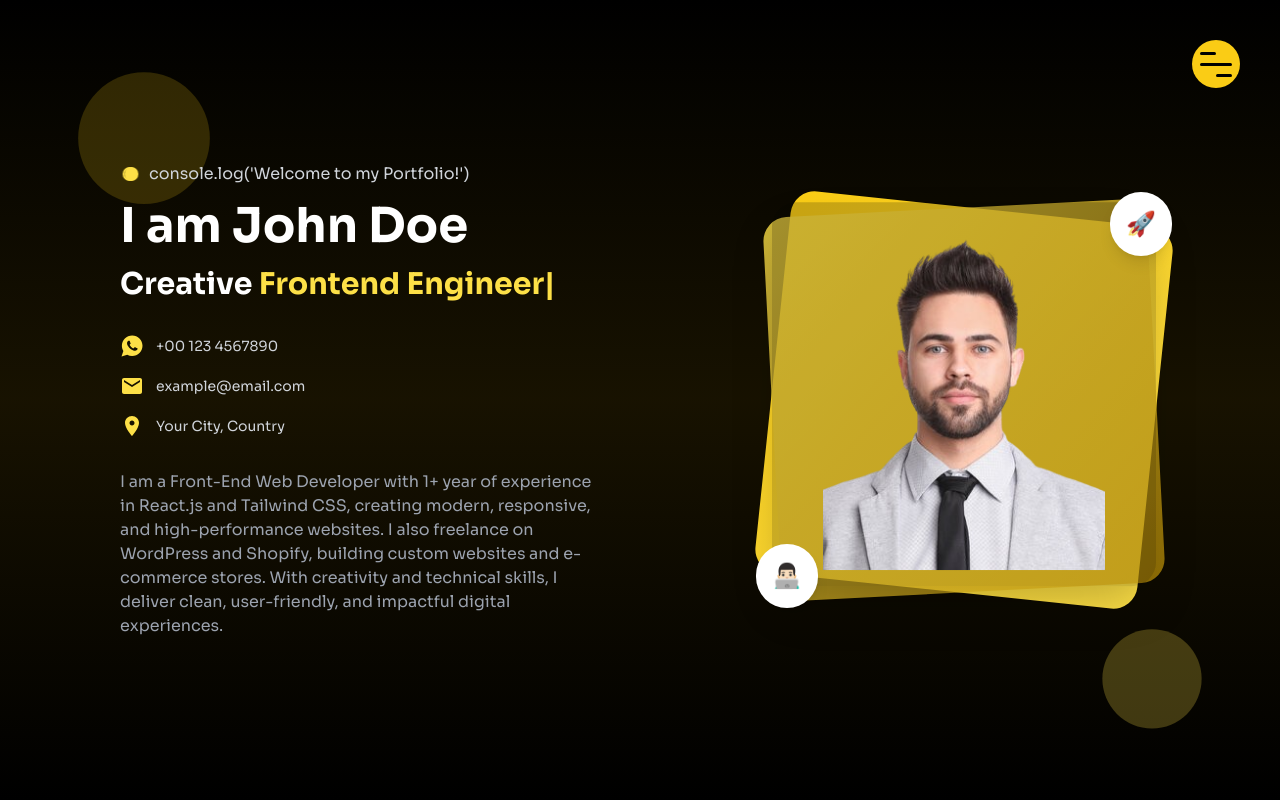
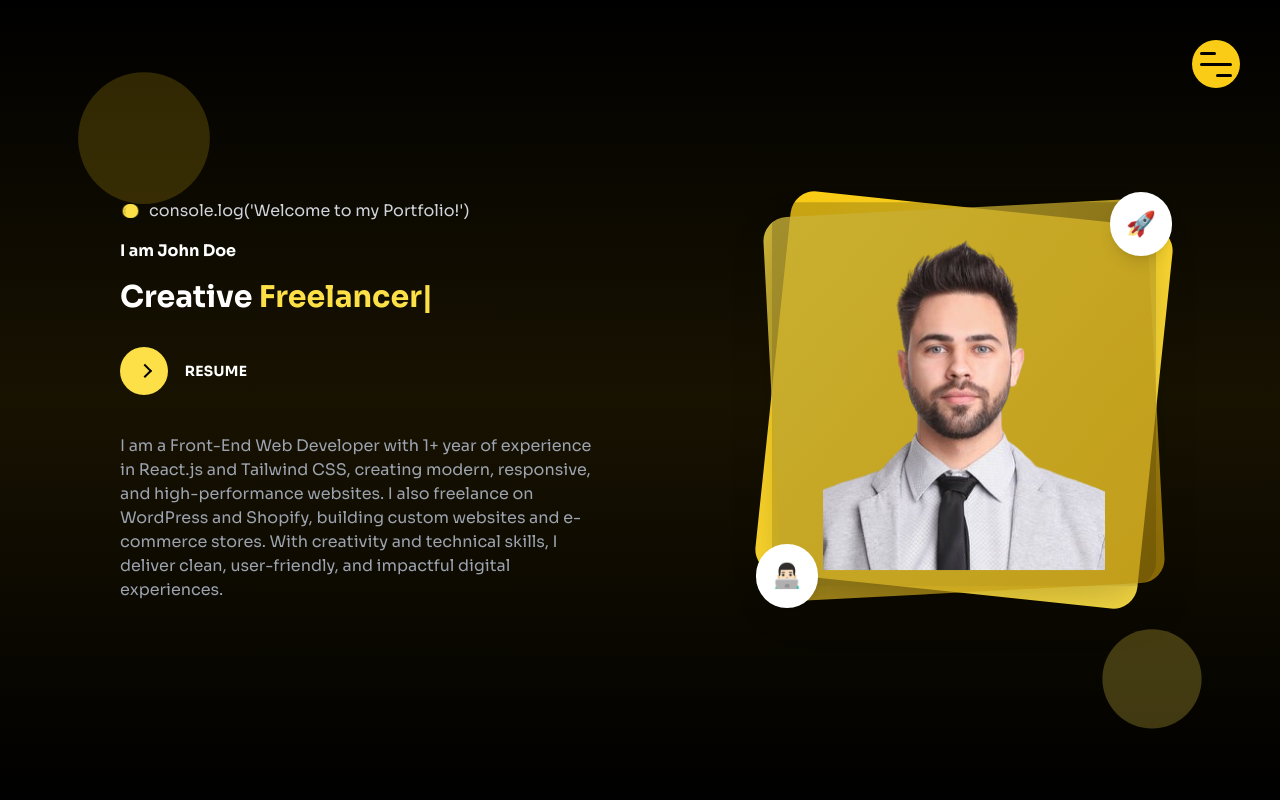
Before and after one commit to subhanrizwan/Portfolio01, a React (Vite) app: page / in a window 1280 px wide. Shown: the top 800 px of the page. Built offline with nearby package versions, Linux system fonts and the light colour scheme.

Commit message:
almost done

```diff
--- a/src/components/AboutSection.jsx
+++ b/src/components/AboutSection.jsx
@@ -9,7 +9,7 @@ import GridViewIcon from "@mui/icons-material/GridView";
 import ScreenshotMonitorIcon from "@mui/icons-material/ScreenshotMonitor";
 import { motion } from "framer-motion";
 
-export default function AboutSection() {
+  // Services Offered
   const services = [
     {
       icon: <FlipToFrontIcon className="w-8 h-8" />,
@@ -45,6 +45,8 @@ export default function AboutSection() {
       description: "Company profile & services websites",
     },
   ];
+
+export default function AboutSection() {
 
   return (
     <section
--- a/src/components/ContactSection.jsx
+++ b/src/components/ContactSection.jsx
@@ -1,11 +1,11 @@
 "use client";
+import { Phone, Email, LocationOn } from "@mui/icons-material";
+import { IoLogoWhatsapp, IoIosSend } from "react-icons/io";
 import { Link, TextField, Button } from "@mui/material";
+import Socialicons from "../components/SocialIcon.jsx";
 import Image from "../assets/images/profile.png";
-import Socialicons from "../components/SocialIcon.jsx";
 import { useRef, useState } from "react";
 import emailjs from "@emailjs/browser";
-import { Phone, Email, LocationOn } from "@mui/icons-material";
-import { IoLogoWhatsapp, IoIosSend } from "react-icons/io";
 import { motion } from "framer-motion";
 
 export default function ContactSection() {
@@ -15,13 +15,12 @@ export default function ContactSection() {
   const [message, setMessage] = useState("");
 
   const Details = {
-    name: "I am John Doe",
-    position: "Web Developer",
     phone: "+00 123 4567890",
     email: "example@email.com",
     address: "Your City, Country",
-    description:
-      "I am a Front-End Web Developer with 1+ year of experience in React.js and Tailwind CSS...",
+    github: "https://github.com/yourusername",
+    linkedin: "https://linkedin.com/in/yourusername",
+    email: "example@email.com"
   };
 
   const form = useRef();
@@ -56,7 +55,11 @@ export default function ContactSection() {
   // Animation Variants
   const fadeInUp = {
     hidden: { opacity: 0, y: 50 },
-    visible: { opacity: 1, y: 0, transition: { duration: 0.6, ease: "easeOut" } },
+    visible: {
+      opacity: 1,
+      y: 0,
+      transition: { duration: 0.6, ease: "easeOut" },
+    },
   };
 
   return (
@@ -65,14 +68,22 @@ export default function ContactSection() {
       className="relative py-12 md:py-20 px-6 md:px-12 lg:px-24 bg-gradient-to-b from-black via-yellow-500/10 to-black"
     >
       {/* Decorative circles */}
-      <div className="absolute top-10 left-4 w-20 h-20 bg-yellow-400/30 rounded-full opacity-60 animate-bounce" style={{ animationDuration: "3s" }} />
-      <div className="absolute bottom-10 right-4 w-16 h-16 bg-yellow-300/40 rounded-full opacity-60 animate-bounce delay-1000" style={{ animationDuration: "3s" }} />
-      <div className="absolute top-1/2 left-2 w-12 h-12 bg-yellow-500/20 rounded-full opacity-50 animate-bounce" style={{ animationDuration: "4s" }} />
+      <div
+        className="absolute top-10 left-4 w-20 h-20 bg-yellow-400/30 rounded-full opacity-60 animate-bounce"
+        style={{ animationDuration: "3s" }}
+      />
+      <div
+        className="absolute bottom-10 right-4 w-16 h-16 bg-yellow-300/40 rounded-full opacity-60 animate-bounce delay-1000"
+        style={{ animationDuration: "3s" }}
+      />
+      <div
+        className="absolute top-1/2 left-2 w-12 h-12 bg-yellow-500/20 rounded-full opacity-50 animate-bounce"
+        style={{ animationDuration: "4s" }}
+      />
       <div className="absolute top-1/4 right-2 w-8 h-8 bg-yellow-400/25 rounded-full opacity-40 animate-pulse delay-500" />
 
       <div className="max-w-7xl mx-auto">
         <div className="grid grid-cols-1 lg:grid-cols-2 gap-16">
-
           {/* Left Info */}
           <motion.div
             variants={fadeInUp}
@@ -99,7 +110,9 @@ export default function ContactSection() {
               </div>
               <div className="flex items-center gap-3">
                 <Email className="text-yellow-300 text-2xl" />
-                <span className="text-gray-300 text-sm break-all">{Details.email}</span>
+                <span className="text-gray-300 text-sm break-all">
+                  {Details.email}
+                </span>
               </div>
               <div className="flex items-center gap-3">
                 <LocationOn className="text-yellow-300 text-2xl" />
@@ -132,7 +145,10 @@ export default function ContactSection() {
                   sx: { borderBottom: "1px solid #4b5563", color: "white" },
                 }}
                 InputLabelProps={{
-                  sx: { color: "#9ca3af", "&.Mui-focused": { color: "#facc15" } },
+                  sx: {
+                    color: "#9ca3af",
+                    "&.Mui-focused": { color: "#facc15" },
+                  },
                 }}
               />
               <TextField
@@ -148,7 +164,10 @@ export default function ContactSection() {
                   sx: { borderBottom: "1px solid #4b5563", color: "white" },
                 }}
                 InputLabelProps={{
-                  sx: { color: "#9ca3af", "&.Mui-focused": { color: "#facc15" } },
+                  sx: {
+                    color: "#9ca3af",
+                    "&.Mui-focused": { color: "#facc15" },
+                  },
                 }}
               />
               <TextField
@@ -160,12 +179,27 @@ export default function ContactSection() {
                 rows={8}
                 fullWidth
                 InputProps={{
-                  sx: { color: "white", "& .MuiOutlinedInput-notchedOutline": { borderColor: "#4b5563" } },
+                  sx: {
+                    color: "#4b5563",
+                    "& .MuiOutlinedInput-notchedOutline": {
+                      borderColor: "#4b5563",
+                    },
+                    "&:hover .MuiOutlinedInput-notchedOutline": {
+                      borderColor: "#4b5563",
+                    },
+                    "&.Mui-focused .MuiOutlinedInput-notchedOutline": {
+                      border: " 1px solid #4b5563"
+                    },
+                  },
                 }}
                 InputLabelProps={{
-                  sx: { color: "#9ca3af", "&.Mui-focused": { color: "#facc15" } },
+                  sx: {
+                    color: "#9ca3af",
+                    "&.Mui-focused": { color: "#facc15" }, // label ka color focus par yellow
+                  },
                 }}
               />
+
               <Button
                 type="submit"
                 className="gap-x-2 !px-8 !py-3"
@@ -192,10 +226,13 @@ export default function ContactSection() {
         >
           <div className="flex flex-col md:flex-row justify-between items-center">
             <div className="text-gray-400 mb-4 md:mb-0">
-              © {new Date().getFullYear()} <span className="font-semibold">John Doe</span> — All rights reserved.
+              © {new Date().getFullYear()}{" "}
+              <span className="font-semibold">John Doe</span> — All rights
+              reserved.
             </div>
             <p className="flex gap-x-3 cursor-pointer">
-              {["Home", "About", "Skills", "Portfolio", "Contact"].map((data) => (
+              {["Home", "About", "Skills", "Portfolio", "Contact"].map(
+                (data) => (
                   <Link
                     key={data}
                     onClick={() => scrollToSection(data.toLowerCase())}
@@ -203,7 +240,8 @@ export default function ContactSection() {
                   >
                     {data}
                   </Link>
-              ))}
+                )
+              )}
             </p>
           </div>
         </motion.div>
--- a/src/components/EducationSection.jsx
+++ b/src/components/EducationSection.jsx
@@ -1,12 +1,32 @@
 "use client";
 import { motion } from "framer-motion";
 import Heading from "./Heading";
-// import fadeInUp from "./SkillsSection";
+
+// Education Information
+const educationData = [
+  {
+    id: 1,
+    degree: "Bachelor in Computer Science",
+    institution: "ABC University",
+    duration: "2022 - Present",
+  },
+  {
+    id: 2,
+    degree: "High School Diploma",
+    institution: "XYZ College",
+    duration: "2020 - 2022",
+  },
+];
+
 export default function EducationSection() {
   // animation variants
   const fadeInUp = {
     hidden: { opacity: 0, y: 50 },
-    visible: { opacity: 1, y: 0, transition: { duration: 0.6, ease: "easeOut" } }
+    visible: {
+      opacity: 1,
+      y: 0,
+      transition: { duration: 0.6, ease: "easeOut" },
+    },
   };
   return (
     <section className="py-12 md:py-20 px-4 md:px-6 lg:px-12 bg-gradient-to-b from-black via-yellow-500/10 to-black">
@@ -23,8 +43,9 @@ export default function EducationSection() {
             <div className="relative">
               <div className="space-y-3">
                 {/* Experience Item 1 */}
+                {educationData.map((item) => (
                   <motion.div
-              className="relative flex items-center hover:scale-[1.02] duration-[0.8s]"
+                    className="relative flex items-center hover:!scale-[1.02] duration-[0.8s]"
                     variants={fadeInUp}
                     initial="hidden"
                     whileInView="visible"
@@ -34,46 +55,21 @@ export default function EducationSection() {
                       <div className="flex justify-between items-center flex-wrap backdrop-blur-10 bg-white/10 border border-white/10 p-6 lg:p-8 rounded-lg shadow-lg text-left">
                         <div className="">
                           <p className="text-yellow-300 font-medium mb-3">
-                        BS Computer Science
+                            {item.degree}
                           </p>
                           <h3 className="text-xl lg:text-2xl font-bold mb-2 text-white mt-2">
-                        Sindh Madressatul Islam University
+                            {item.institution}
                           </h3>
                         </div>
                         <div className="">
                           <span className="text-yellow-300 text-sm font-medium">
-                        2023 - Present
+                            {item.duration}
                           </span>
                         </div>
                       </div>
                     </div>
                   </motion.div>
-              {/* Experience Item 3 - Left */}
-              <motion.div
-              className="relative flex items-center hover:scale-[1.02] duration-[0.8s]"
-              variants={fadeInUp}
-              initial="hidden"
-              whileInView="visible"
-              viewport={{ once: false, amount: 0.3 }}
-            >
-                <div className="flex-1">
-                  <div className="flex justify-between items-center flex-wrap backdrop-blur-10 bg-white/10 border border-white/10 p-6 lg:p-8 rounded-lg shadow-lg text-left">
-                    <div className="">
-                      <p className="text-yellow-300 font-medium mb-3">
-                        Intermediate
-                      </p>
-                      <h3 className="text-xl lg:text-2xl font-bold mb-2 text-white mt-2">
-                        Govt. Science Islamia College
-                      </h3>
-                    </div>
-                    <div className="">
-                      <span className="text-yellow-300 text-sm font-medium">
-                        2020 - 2022
-                      </span>
-                    </div>
-                  </div>
-                </div>
-              </motion.div>
+                ))}
               </div>
             </div>
           </div>
--- a/src/components/HeroSection.jsx
+++ b/src/components/HeroSection.jsx
@@ -1,21 +1,23 @@
 "use client";
 import Rectangle from "./Rectangle";
 import Image from "../assets/images/profile.png";
-import { IoLogoWhatsapp } from "react-icons/io";
-import { Email, LocationOn } from "@mui/icons-material";
 import { TypeAnimation } from "react-type-animation";
 import { motion } from "framer-motion";
+import { Tooltip } from "@mui/material";
 
+// Personal Details
 const Details = {
   welcome: "console.log('Welcome to my Portfolio!')",
   name: "I am John Doe",
   ima: "Creative ",
-  position: "Web Developer",
-  phone: "+00 123 4567890",
-  email: "example@email.com",
-  address: "Your City, Country",
+  position1: "Web Developer",
+  position2: "React Js Developer",
+  position3: "Freelancer",
+  ProfileImage: Image,
   description:
     "I am a Front-End Web Developer with 1+ year of experience in React.js and Tailwind CSS, creating modern, responsive, and high-performance websites. I also freelance on WordPress and Shopify, building custom websites and e-commerce stores. With creativity and technical skills, I deliver clean, user-friendly, and impactful digital experiences.",
+  ResumeButton: "Resume",
+  ToolTip: "Click to Download",
 };
 
 export default function HeroSection() {
@@ -38,7 +40,6 @@ export default function HeroSection() {
 
       <div className="container mx-auto px-4 md:px-6 py-10 md:py-20 relative z-10">
         <div className="grid lg:grid-cols-2 gap-8 md:gap-16 items-center min-h-[80vh]">
-
           {/* Left Content */}
           <motion.div
             className="order-2 lg:order-1 text-start lg:text-left lg:ml-20 px-4"
@@ -60,7 +61,7 @@ export default function HeroSection() {
             </motion.div>
 
             <motion.h1
-              className="text-3xl md:text-4xl lg:text-5xl font-bold mb-4 text-white"
+              className="text-[0.9em] md:text-[1em] font-bold mb-4 text-white"
               initial={{ opacity: 0, y: 40 }}
               whileInView={{ opacity: 1, y: 0 }}
               transition={{ duration: 0.8, delay: 0.3 }}
@@ -75,18 +76,18 @@ export default function HeroSection() {
               transition={{ duration: 0.8, delay: 0.5 }}
             >
               {Details.ima}{" "}
-              <span className="text-yellow-300">
+              <span className="text-yellow-300 text-[0.9em] md:text-[1em]">
                 <TypeAnimation
                   sequence={[
-                    "Web Developer",
+                    Details.position1,
                     1200,
-                    "React Js Developer",
+                    Details.position2,
                     1200,
-                    "Frontend Engineer",
-                    1200,
+                    Details.position3,
+                    1200
                   ]}
                   speed={50}
-                  style={{ fontSize: "1em" }}
+                  // style={{ fontSize: "1em" }}
                   repeat={Infinity}
                 />
               </span>
@@ -105,29 +106,27 @@ export default function HeroSection() {
                 },
               }}
             >
-              {[
-                { icon: <IoLogoWhatsapp className="text-yellow-300 text-2xl" />, text: Details.phone },
-                { icon: <Email className="text-yellow-300 text-2xl" />, text: Details.email },
-                { icon: <LocationOn className="text-yellow-300 text-2xl" />, text: Details.address },
-              ].map((item, i) => (
-                <motion.div
-                  key={i}
-                  className="flex items-center gap-3"
-                  variants={{
-                    hidden: { opacity: 0, x: -40 },
-                    visible: { opacity: 1, x: 0 },
-                  }}
-                >
-                  {item.icon}
-                  <span className="text-gray-300 text-sm md:text-sm">
-                    {item.text}
+              <Tooltip title={Details.ToolTip}>
+                <button className="relative inline-block cursor-pointer border-0 bg-transparent p-0 font-inherit group">
+                  {/* Circle */}
+                  <span className="relative block h-12 w-12 rounded-full bg-yellow-300 transition-all duration-500 ease-[cubic-bezier(0.65,0,0.076,1)] group-hover:w-48">
+                    {/* Arrow line */}
+                    <span className="absolute left-3.5 top-1/2 -translate-y-[55%] h-0.5 w-4 bg-transparent transition-all duration-500 ease-[cubic-bezier(0.65,0,0.076,1)] group-hover:translate-x-4 group-hover:bg-black">
+                      {/* Arrow head */}
+                      <span className="absolute right-0 -top-[0.25rem] block h-2.5 w-2.5 rotate-45 border-t-2 border-r-2 border-black"></span>
+                    </span>
                   </span>
-                </motion.div>
-              ))}
+
+                  {/* Button Text */}
+                  <span className="absolute inset-0 ml-24 text-sm flex items-center justify-center font-bold uppercase tracking-wide text-white whitespace-nowrap transition-all duration-500 ease-[cubic-bezier(0.65,0,0.076,1)] group-hover:text-black">
+                    {Details.ResumeButton}
+                  </span>
+                </button>
+              </Tooltip>
             </motion.div>
 
             <motion.p
-              className="text-gray-400 leading-relaxed text-sm md:text-base max-w-lg mx-auto lg:mx-0"
+              className="text-gray-400 !text-left leading-relaxed text-sm md:text-base lg:mx-0"
               initial={{ opacity: 0 }}
               whileInView={{ opacity: 1 }}
               transition={{ duration: 2, delay: 0.6 }}
@@ -154,7 +153,7 @@ export default function HeroSection() {
                 transition={{ duration: 4, repeat: Infinity }}
               >
                 <img
-                  src={Image}
+                  src={Details.ProfileImage}
                   alt="John Doe"
                   className="w-full h-full object-contain rounded-2xl"
                 />
--- a/src/components/ResumeSection.jsx
+++ b/src/components/ResumeSection.jsx
@@ -2,7 +2,7 @@
 import { motion } from "framer-motion";
 import Heading from "./Heading.jsx";
 
-export default function ResumeSection() {
+// Experience Information
 const resumeData = [
   {
     id: 1,
@@ -23,6 +23,7 @@ export default function ResumeSection() {
     duration: "08/2024 - Present",
   },
 ];
+export default function ResumeSection() {
 
   // animation variants
   const fadeInUp = {
@@ -53,7 +54,7 @@ export default function ResumeSection() {
             {/* Experience Item 1 */}
             {resumeData.map((item) => (
               <motion.div
-                className="relative flex items-center hover:scale-[1.02] duration-[0.8s]"
+                className="relative flex items-center hover:!scale-[1.02] duration-[0.8s]"
                 variants={fadeInUp}
                 initial="hidden"
                 whileInView="visible"
--- a/src/components/SkillsSection.jsx
+++ b/src/components/SkillsSection.jsx
@@ -3,7 +3,7 @@
 import { motion } from "framer-motion"
 import Heading from "./Heading"
 
-export default function SkillsSection() {
+// Technical Skills Data
   const technicalSkills = [
     { name: "HTML/CSS", percentage: 95 },
     { name: "JavaScript", percentage: 85 },
@@ -11,6 +11,8 @@ export default function SkillsSection() {
     { name: "Tailwind", percentage: 90 },
     { name: "Bootstrap", percentage: 80 },
   ]
+
+export default function SkillsSection() {
 
   // animation variants
   const fadeInUp = {
```
Also changed, not shown: src/components/PortfolioSection.jsx (+10 -8 lines). Lines whose indentation alone changed are shown as unchanged.
